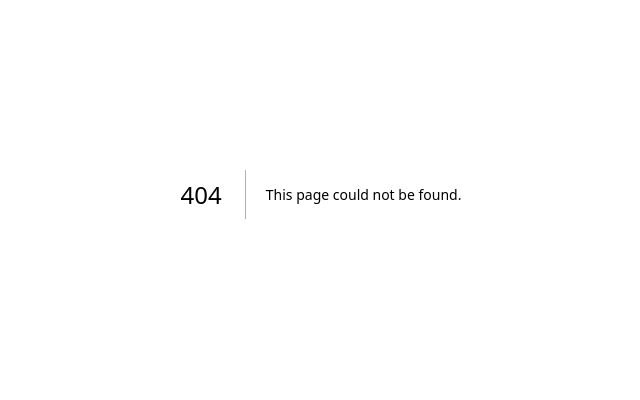
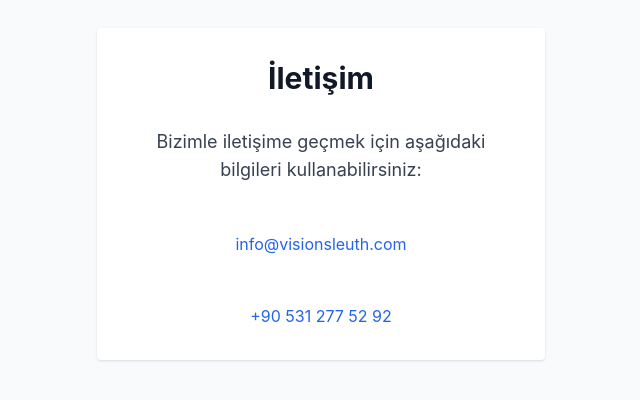
Before and after one commit to fatmaddurann/visionsleuthai.v2, a Next.js app in the folder frontend/: page /contact in a window 1280 px wide. Before the commit this address had no page. Shown: the part 206-606 px from the top of the page, without its empty margins (319-959 px from the left). Built offline with nearby package versions, Linux system fonts and the light colour scheme.

Commit message:
Add files via upload

```diff
--- /dev/null
+++ b/frontend/src/app/contact/page.tsx
@@ -0,0 +1,24 @@
+import React from "react";
+
+export default function ContactPage() {
+  return (
+    <div className="flex flex-col items-center justify-center min-h-screen bg-gray-50 py-12 px-4 sm:px-6 lg:px-8">
+      <div className="max-w-md w-full space-y-8 bg-white p-8 rounded shadow">
+        <h1 className="text-3xl font-bold text-center text-gray-900 mb-6">İletişim</h1>
+        <div className="space-y-4 text-center">
+          <p className="text-lg text-gray-700">
+            Bizimle iletişime geçmek için aşağıdaki bilgileri kullanabilirsiniz:
+          </p>
+          <div className="flex flex-col items-center space-y-2">
+            <span className="font-semibold">E-posta:</span>
+            <a href="mailto:info@visionsleuth.com" className="text-blue-600 hover:underline">info@visionsleuth.com</a>
+          </div>
+          <div className="flex flex-col items-center space-y-2 mt-4">
+            <span className="font-semibold">Telefon:</span>
+            <a href="tel:+905312775292" className="text-blue-600 hover:underline">+90 531 277 52 92</a>
+          </div>
+        </div>
+      </div>
+    </div>
+  );
+}
```
